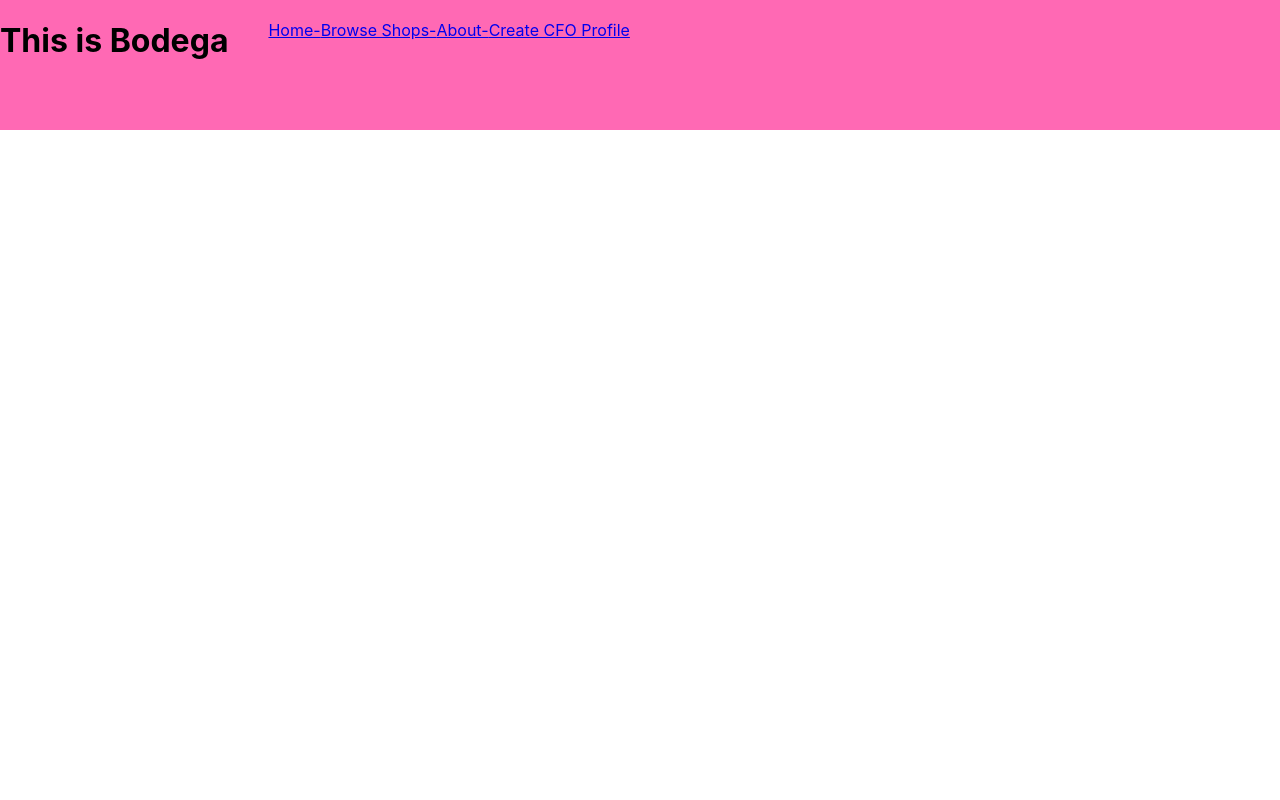
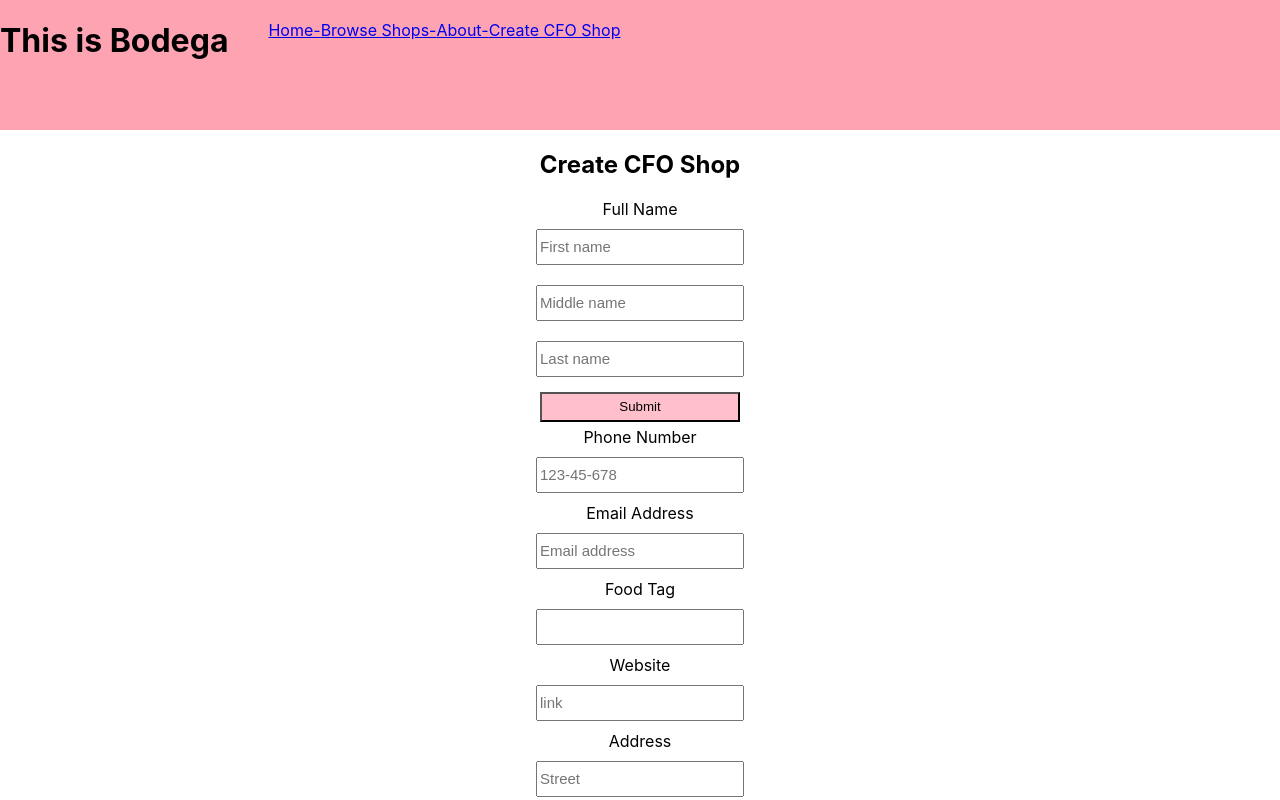
Before and after one commit to southwatertribe/thebodegateam, a React (Create React App) app in the folder client/: page /CreateCFOShop in a window 1280 px wide. Shown: the top 800 px of the page. Built offline with nearby package versions, Linux system fonts and the light colour scheme.

Commit message:
Updated files names, from CFO profile to CFO Shop

```diff
--- a/client/src/App.js
+++ b/client/src/App.js
@@ -6,7 +6,7 @@ import Browser from "./pages/Browser";
 import Welcome from "./pages/Welcome";
 import About from "./pages/About";
 import Header from "./components/header/Header";
-import CreateCFOProfile from "./pages/CreateCFOProfile";
+import CreateCFOProfile from "./pages/CreateCFOShop";
 
 function App() {
   return (
@@ -16,7 +16,7 @@ function App() {
         <Route path="/" element={<Welcome />} /> {}
         <Route path="/browser" element={<Browser />} />
         <Route path="/about" element={<About />} />
-        <Route path="/CreateCFOProfile" element={<CreateCFOProfile />} />
+        <Route path="/CreateCFOShop" element={<CreateCFOProfile />} />
       </Routes>
     </div>
   );
--- a/client/src/components/header/Header.js
+++ b/client/src/components/header/Header.js
@@ -17,7 +17,7 @@ function Header() {
           <Link to="/about">About-</Link>
         </li>
         <li>
-          <Link to="/CreateCFOProfile">Create CFO Profile</Link>
+          <Link to="/CreateCFOShop">Create CFO Shop</Link>
         </li>
       </ul>
     </div>
--- a/client/src/components/header/Header.module.css
+++ b/client/src/components/header/Header.module.css
@@ -1,6 +1,6 @@
 .navdiv {
   display: flex;
-  background-color: hotpink;
+  background-color: rgb(253, 163, 178);
 
   height: 130px;
   align-items: stretch;
--- a/client/src/pages/CreateCFOProfile.js
+++ b/client/src/pages/CreateCFOShop.js
@@ -1,23 +1,25 @@
 import React, { useState } from "react";
 import "./pages.css";
 import Axios from "axios";
-function CreateCFOProfile() {
+
+function CreateCFOShop() {
   const [cfoFirstName, setCfoFirstName] = useState("");
   const [cfoMiddleName, setCfoMiddleName] = useState("");
   const [cfoLastName, setCfoLastName] = useState("");
 
-  const submitCFOProfile = () => {
+  //Axios alert message not working properly, alert message not beeing displayed
+  const submitCFOShop = () => {
     Axios.post("http://localhost:3001/CreateCFOShop", {
       cfoFirstName: cfoFirstName,
       cfoMiddleName: cfoMiddleName,
       cfoLastName: cfoLastName,
     }).then(() => {
-      alert("Successfully added CFO profile");
+      alert("Successfully added CFO Shop");
     });
   };
   return (
     //CREATE CFO PROFILE PAGE
-    <div className="CFOProfileForm">
+    <div className="CFOShopForm">
       <h2>Create CFO Shop</h2>
       <label>Full Name</label>
 
@@ -47,7 +49,7 @@ function CreateCFOProfile() {
           setCfoLastName(e.target.value);
         }}
       />
-      <button onClick={submitCFOProfile}>Submit</button>
+      <button onClick={submitCFOShop}>Submit</button>
 
       <label>Phone Number</label>
       <input
@@ -85,4 +87,4 @@ function CreateCFOProfile() {
   );
 }
 
-export default CreateCFOProfile;
+export default CreateCFOShop;
--- a/client/src/pages/pages.css
+++ b/client/src/pages/pages.css
@@ -1,19 +1,19 @@
-.CFOProfileForm {
+.CFOShopForm {
   text-align: center;
   display: flex;
   flex-direction: column;
   align-items: center;
 }
 
-.CFOProfileForm input {
+.CFOShopForm input {
   width: 200px;
   height: 30px;
   margin: 10px;
   font-size: 15px;
 }
-.CFOProfileForm button {
+.CFOShopForm button {
   width: 200px;
   height: 30px;
   margin: 5px;
-  background-color: hotpink;
+  background-color: pink;
 }
```
Also changed, not shown: 2 other files (tests, documents, lock files or other folders).
